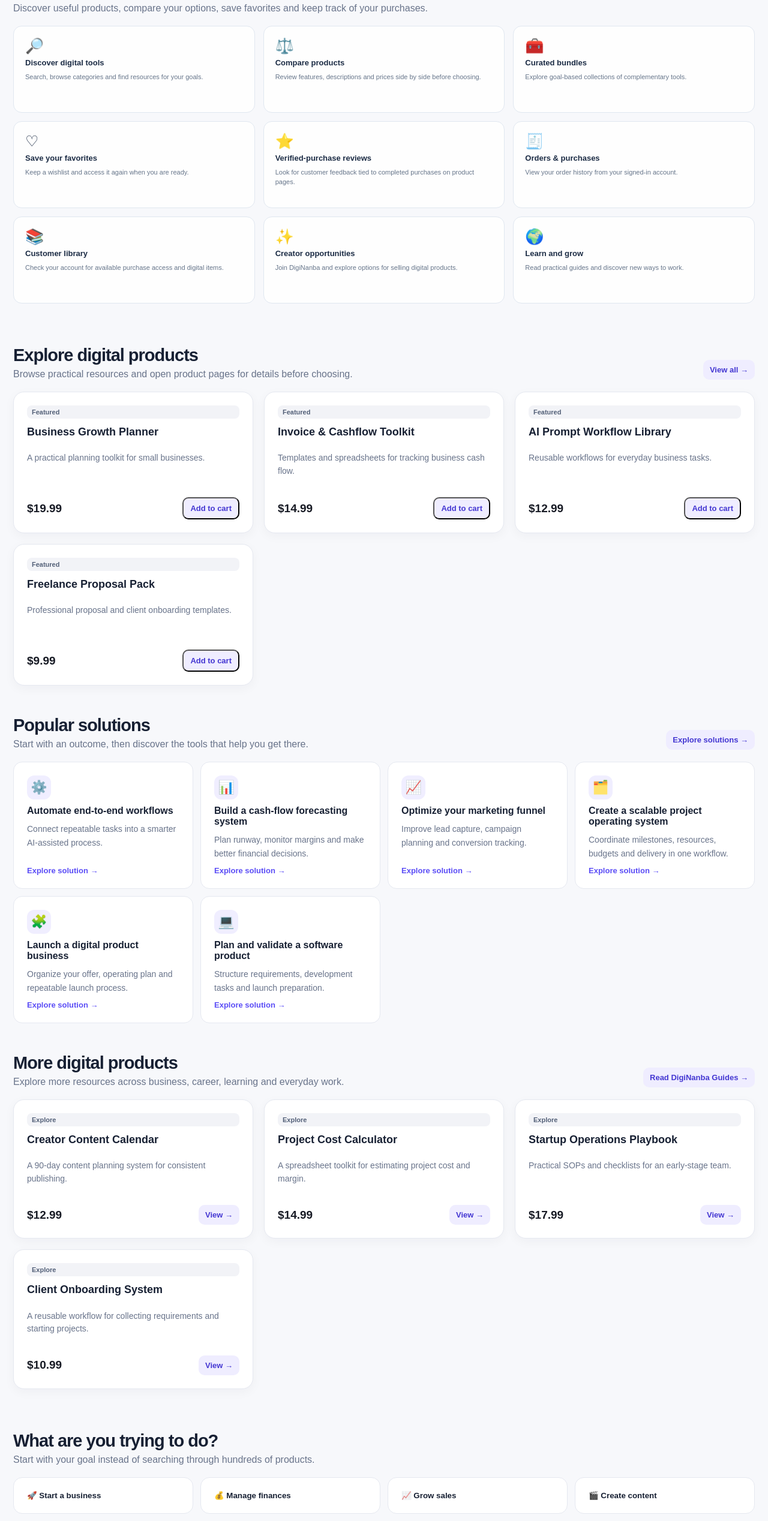
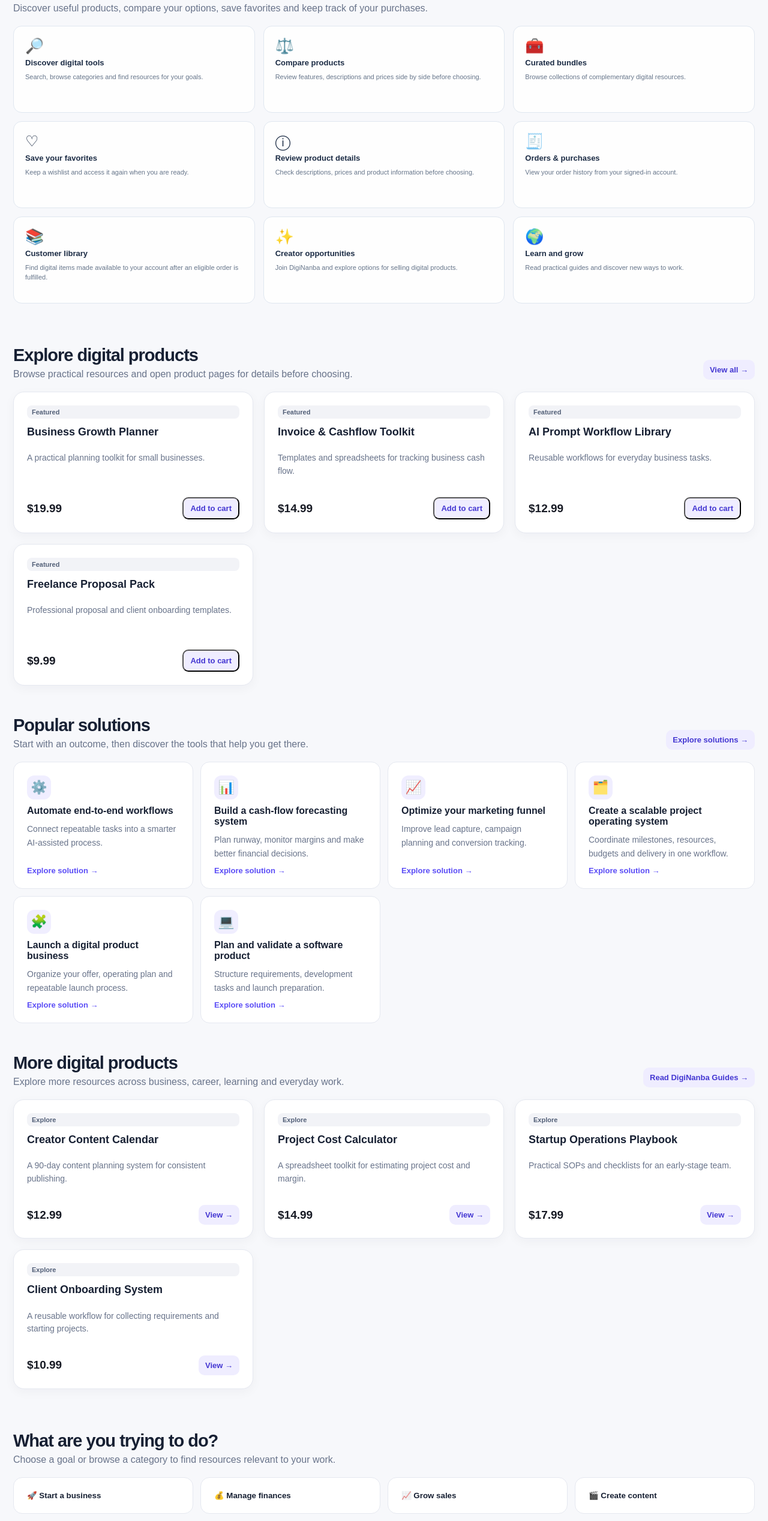
Before and after one commit to agnengineeringselectricals-crypto/diginanba, a Next.js app: page / in a window 1280 px wide. Shown: the part 2563-5099 px from the top of the page at 60% size. Built offline with nearby package versions, Linux system fonts and the light colour scheme; no server answers; the database is empty.

Commit message:
Stage 6: polish homepage discovery and market-aware navigation

```diff
--- a/app/HomePageClient.tsx
+++ b/app/HomePageClient.tsx
@@ -209,16 +209,16 @@ export default function HomePageClient({ initialProducts }: Props) {
 
     <nav className="ref-category-nav" aria-label="Browse digital product categories">
       <div className="ref-category-nav-inner">
-        <Link href="/explore">Explore</Link>
-        <Link href="/explore?q=Templates">Templates</Link>
-        <Link href="/explore?q=Business">Business</Link>
-        <Link href="/explore?q=Finance">Finance &amp; Accounting</Link>
-        <Link href="/explore?q=AI">AI &amp; Automation</Link>
-        <Link href="/explore?q=Office">Office Productivity</Link>
-        <Link href="/explore?q=Learning">Learning</Link>
-        <Link href="/explore?q=Design">Design</Link>
-        <Link href="/explore?q=Marketing">Marketing</Link>
-        <Link href="/explore?q=Engineering">Engineering &amp; CAD</Link>
+        <Link href={`/explore?market=${market}`}>Explore</Link>
+        <Link href={`/explore?market=${market}&q=Templates`}>Templates</Link>
+        <Link href={`/explore?market=${market}&q=Business`}>Business</Link>
+        <Link href={`/explore?market=${market}&q=Finance`}>Finance &amp; Accounting</Link>
+        <Link href={`/explore?market=${market}&q=AI`}>AI &amp; Automation</Link>
+        <Link href={`/explore?market=${market}&q=Office`}>Office Productivity</Link>
+        <Link href={`/explore?market=${market}&q=Learning`}>Learning</Link>
+        <Link href={`/explore?market=${market}&q=Design`}>Design</Link>
+        <Link href={`/explore?market=${market}&q=Marketing`}>Marketing</Link>
+        <Link href={`/explore?market=${market}&q=Engineering`}>Engineering &amp; CAD</Link>
         <Link href="/guides">Guides</Link>
       </div>
     </nav>
@@ -227,7 +227,7 @@ export default function HomePageClient({ initialProducts }: Props) {
       <section className="ref-hero">
         <div className="ref-container ref-market-grid">
           <div className="ref-market-left">
-            <form className="dn-goal-search dn-hero-goal-search" onSubmit={(event)=>{event.preventDefault();const input=event.currentTarget.elements.namedItem('goal') as HTMLInputElement;const value=input.value.trim();if(value)window.location.href='/explore?q='+encodeURIComponent(value);}}><input name="goal" aria-label="Describe what you want to accomplish" placeholder="What do you want to do? e.g. plan a budget, grow sales…" /><button className="ref-primary" type="submit">Find tools →</button></form>
+            <form className="dn-goal-search dn-hero-goal-search" onSubmit={(event)=>{event.preventDefault();const input=event.currentTarget.elements.namedItem('goal') as HTMLInputElement;const value=input.value.trim();if(value){const params=new URLSearchParams({market,q:value});window.location.href='/explore?'+params.toString();}}}><input name="goal" aria-label="Describe what you want to accomplish" placeholder="What do you want to do? e.g. plan a budget, grow sales…" /><button className="ref-primary" type="submit">Find tools →</button></form>
             <h1>Find the digital tools that solve your problem.</h1>
             <div className="ref-category-panel" id="categories">
               <div className="ref-category-scroll" aria-label="Scroll to browse all product categories"><div className="ref-categories">{categories.map(([icon, label]) => <button className="ref-category" key={label} onClick={() => chooseCategory(label)}><span className="ref-category-icon">{icon}</span><span className="ref-category-copy"><strong>{label}</strong><small>Explore products</small></span></button>)}</div></div>
@@ -282,11 +282,11 @@ export default function HomePageClient({ initialProducts }: Props) {
         <div className="dn-feature-grid">
           <Link href="/explore"><span>🔎</span><strong>Discover digital tools</strong><small>Search, browse categories and find resources for your goals.</small></Link>
           <Link href="/compare"><span>⚖️</span><strong>Compare products</strong><small>Review features, descriptions and prices side by side before choosing.</small></Link>
-          <Link href="/bundles"><span>🧰</span><strong>Curated bundles</strong><small>Explore goal-based collections of complementary tools.</small></Link>
+          <Link href="/bundles"><span>🧰</span><strong>Curated bundles</strong><small>Browse collections of complementary digital resources.</small></Link>
           <Link href="/account/wishlist"><span>♡</span><strong>Save your favorites</strong><small>Keep a wishlist and access it again when you are ready.</small></Link>
-          <Link href="/explore"><span>⭐</span><strong>Verified-purchase reviews</strong><small>Look for customer feedback tied to completed purchases on product pages.</small></Link>
+          <Link href="/explore"><span>ⓘ</span><strong>Review product details</strong><small>Check descriptions, prices and product information before choosing.</small></Link>
           <Link href="/account/orders"><span>🧾</span><strong>Orders & purchases</strong><small>View your order history from your signed-in account.</small></Link>
-          <Link href="/account/library"><span>📚</span><strong>Customer library</strong><small>Check your account for available purchase access and digital items.</small></Link>
+          <Link href="/account/library"><span>📚</span><strong>Customer library</strong><small>Find digital items made available to your account after an eligible order is fulfilled.</small></Link>
           <Link href="/signup"><span>✨</span><strong>Creator opportunities</strong><small>Join DigiNanba and explore options for selling digital products.</small></Link>
           <Link href="/guides"><span>🌍</span><strong>Learn and grow</strong><small>Read practical guides and discover new ways to work.</small></Link>
         </div>
@@ -306,7 +306,7 @@ export default function HomePageClient({ initialProducts }: Props) {
       </div></section>
 
       <section id="needs" className="ref-section"><div className="ref-container">
-        <div className="ref-section-head"><div><h2>What are you trying to do?</h2><p>Start with your goal instead of searching through hundreds of products.</p></div></div>
+        <div className="ref-section-head"><div><h2>What are you trying to do?</h2><p>Choose a goal or browse a category to find resources relevant to your work.</p></div></div>
         <div className="ref-needs">{needs.map(([icon, label, target]) => <button className="ref-need" key={label} onClick={() => chooseNeed(target)}>{icon} {label}</button>)}</div>
       </div></section>
     </main>
```
